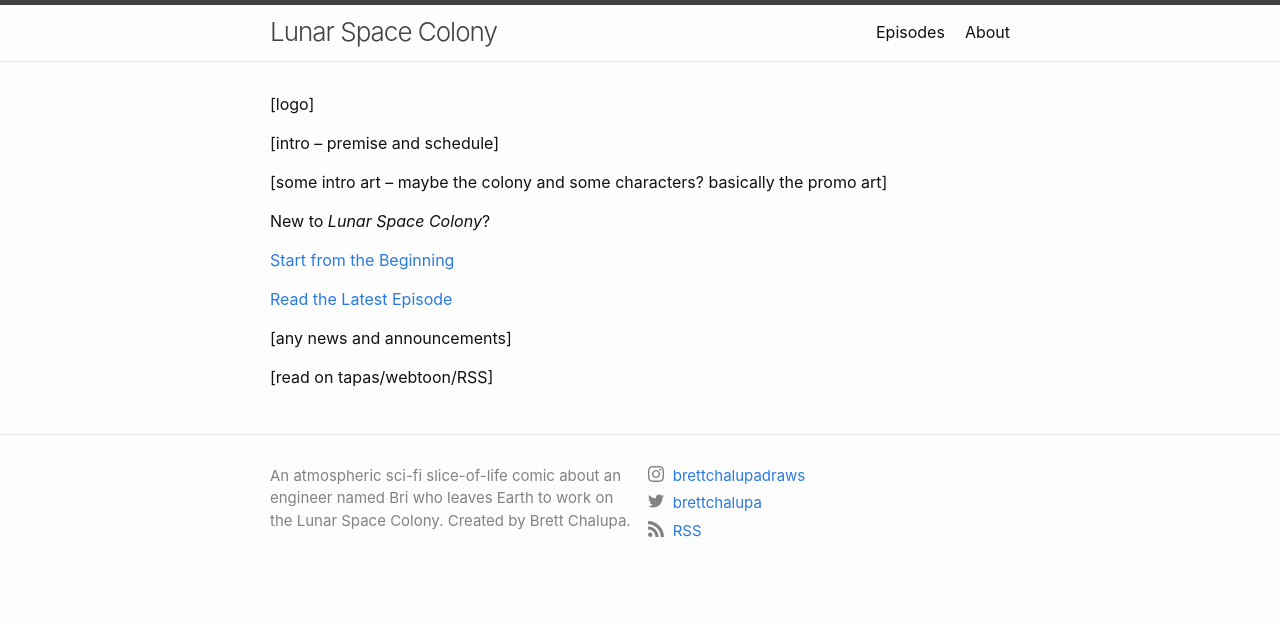
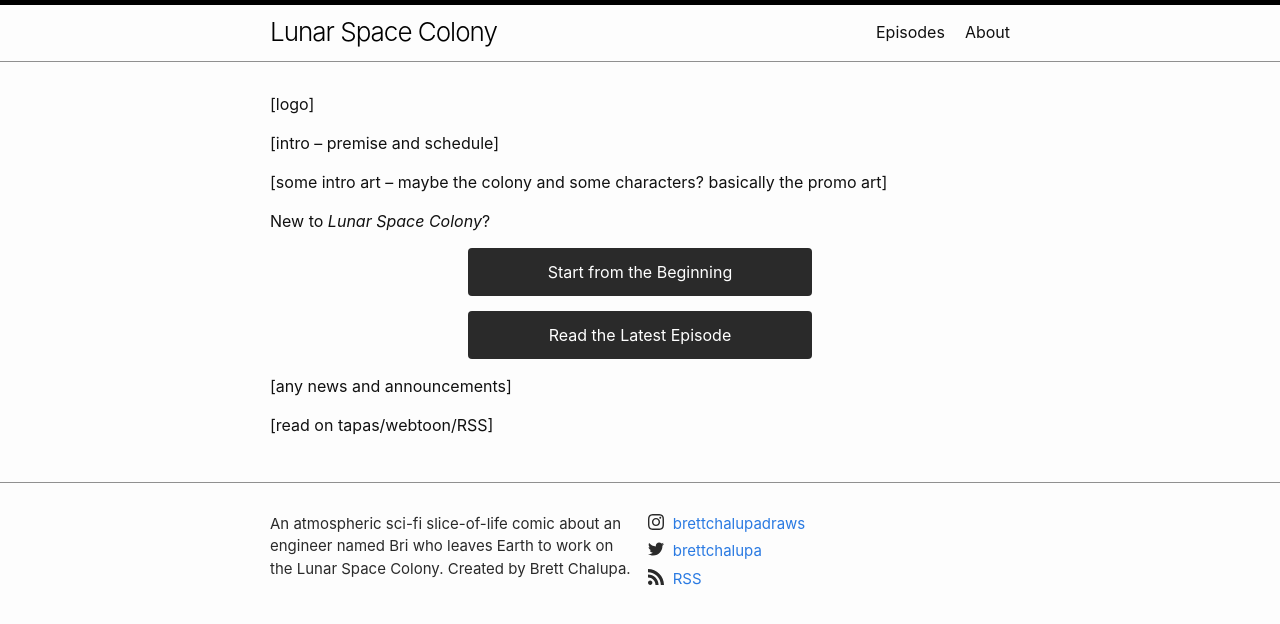
Before and after one commit to brettchalupa/lsc, a Jekyll site: the page built from index.md, in a window 1280 px wide. Shown: the top 624 px of the page. Built offline with Jekyll 4.4.1, drawn with Linux system fonts in a browser that asks for light colours.

Commit message:
Style buttons and post-list-item anchors
Just starting to layout the content and style it with how I had it in
mind.

```diff
--- a/_sass/minima.scss
+++ b/_sass/minima.scss
@@ -14,7 +14,7 @@ $text-color:       #111 !default;
 $background-color: #fdfdfd !default;
 $brand-color:      #2a7ae2 !default;
 
-$grey-color:       #828282 !default;
+$grey-color:       #2A2A2A !default;
 $grey-color-light: lighten($grey-color, 40%) !default;
 $grey-color-dark:  darken($grey-color, 25%) !default;
 
@@ -46,6 +46,7 @@ $on-laptop:        800px !default;
 // Import partials.
 @import
   "minima/base",
+  "minima/elements",
   "minima/layout",
   "minima/syntax-highlighting"
 ;
--- a/_sass/minima/_layout.scss
+++ b/_sass/minima/_layout.scss
@@ -255,6 +255,12 @@
 .post-list-item {
   margin-bottom: 24px;
 
+  a {
+    &:hover {
+      text-decoration: none;
+    }
+  }
+
   .post-list-item--image {
     display: inline-block;
 
--- /dev/null
+++ b/_sass/minima/elements.scss
@@ -0,0 +1,22 @@
+.center {
+  text-align: center;
+}
+
+a.button,
+.button {
+  background: $grey-color;
+  border-radius: 4px;
+  color: white;
+  display: block;
+  margin: 12px auto;
+  padding: 12px;
+  max-width: 320px;
+  text-align: center;
+  transition: background .33s;
+
+  &:hover {
+    background-color: lighten($grey-color, 15%);
+    text-decoration: none;
+    transition: background .33s;
+  }
+}
```
